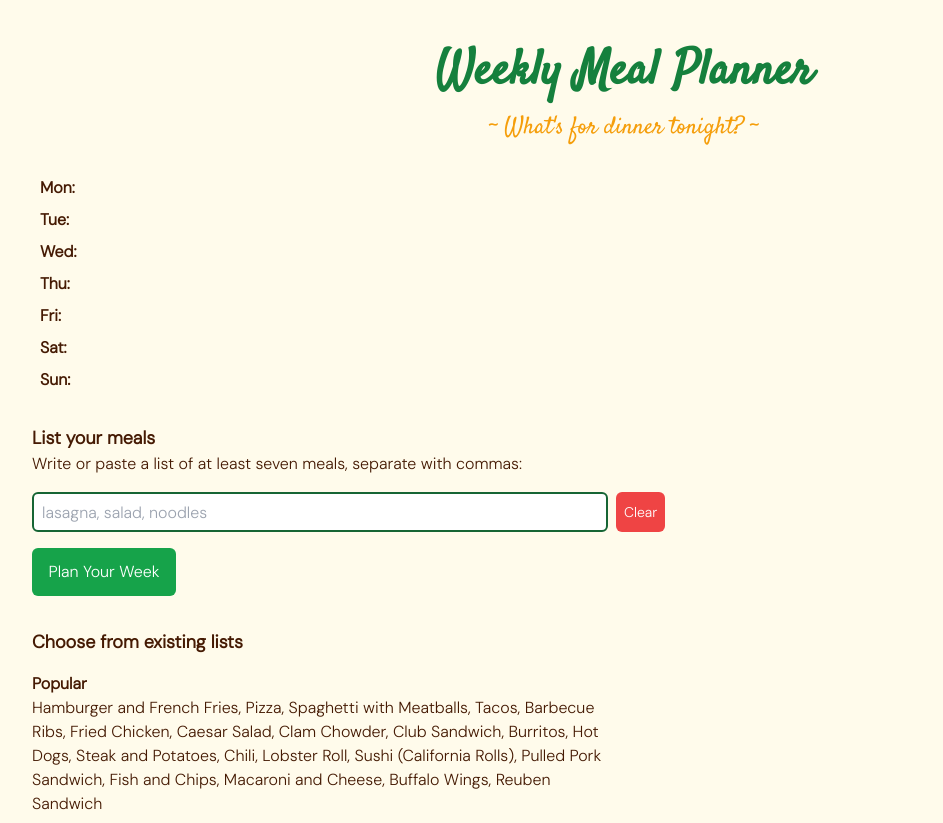
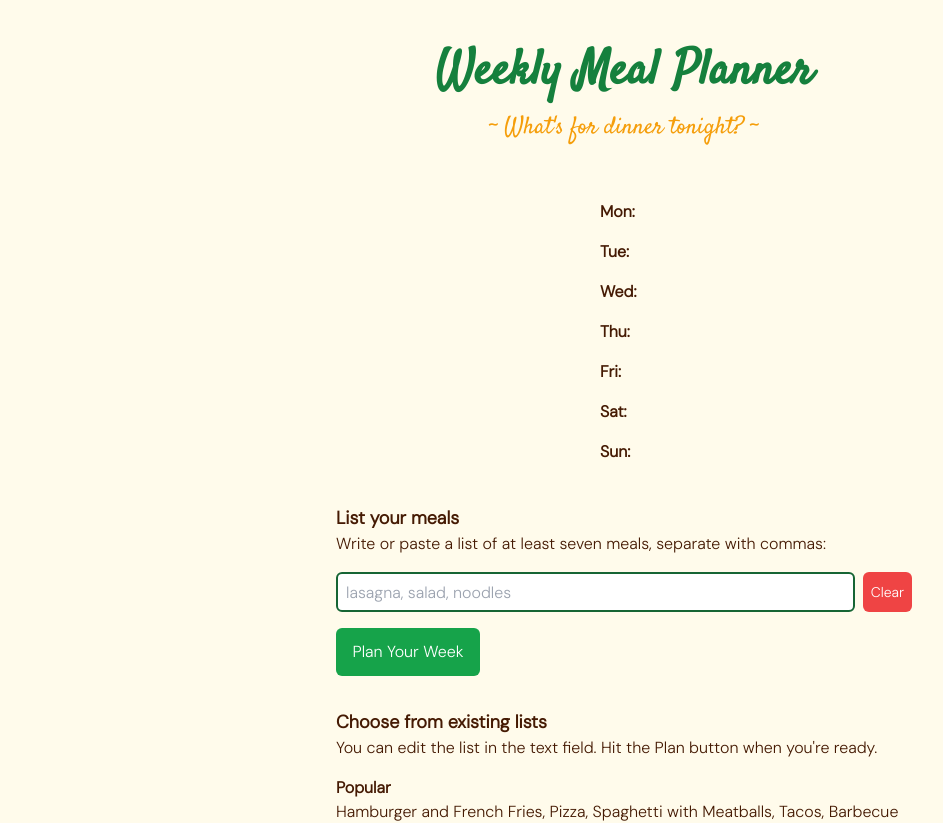
Before and after one commit to freddiekaplan-cme/WeeklyMealPlanner, a React (Vite) app: page / in a window 1280 px wide. Shown: the top 823 px of the page, without its empty margins (16-959 px from the left). Built offline with nearby package versions, Linux system fonts and the light colour scheme.

Commit message:
Add flex styling.

```diff
--- a/src/App.tsx
+++ b/src/App.tsx
@@ -58,7 +58,7 @@ function App() {
 
 	return (
 		<div>
-			<div className="font-dm px-8 md:px-12 text-amber-950 bg-amber-50">
+			<div className="font-dm px-8 md:px-12 text-amber-950 bg-amber-50 pb-8">
 				<Header
 					title="Weekly Meal Planner"
 					subtitle="~ What's for dinner tonight? ~"
@@ -72,6 +72,8 @@ function App() {
 					sat={meal[5]}
 					sun={meal[6]}
 				/>
+				<div className="flex sm:justify-center">
+					<div className="flex-col">
 						<Inputs
 							inputValue={inputValue}
 							onInputChange={handleInputChange}
@@ -88,6 +90,10 @@ function App() {
 						<h2 className="text-lg mt-8 font-bold">
 							Choose from existing lists
 						</h2>
+						<p>
+							You can edit the list in the text field. Hit the
+							Plan button when you're ready.
+						</p>
 						<Lists
 							listName={popular.name}
 							listArray={popular.list}
@@ -107,6 +113,8 @@ function App() {
 							changeButtonText={changeButtonText}
 						/>
 					</div>
+				</div>
+			</div>
 			<Footer />
 		</div>
 	)
--- a/src/components/Footer/index.tsx
+++ b/src/components/Footer/index.tsx
@@ -1,7 +1,7 @@
 const Footer = () => {
 	return (
 		<div className="bg-green-600 text-center">
-			<div className="py-10 mt-8 text-white">© 2023 Freddie Kaplan </div>
+			<div className="py-10 text-white">© 2023 Freddie Kaplan </div>
 		</div>
 	)
 }
--- a/src/components/Inputs/index.tsx
+++ b/src/components/Inputs/index.tsx
@@ -42,9 +42,9 @@ function Inputs({
 					commas:
 				</label>
 			</p>
-			<div className="mt-4 h-10 flex items-center">
+			<div className="mt-4 h-10 flex items-center sm:max-w-xl">
 				<input
-					className="rounded-md border-green-800 border-2 p-2 h-full flex-grow sm:max-w-xl"
+					className="rounded-md border-green-800 border-2 p-2 h-full flex-grow "
 					type="text"
 					id="myInput"
 					value={localInputValue}
--- a/src/components/Week/index.tsx
+++ b/src/components/Week/index.tsx
@@ -10,34 +10,36 @@ interface DayProp {
 
 const Week = ({ mon, tue, wed, thu, fri, sat, sun }: DayProp) => {
 	return (
-		<div className="my-8 font-bold">
-			<div className="m-2">
+		<div className="flex sm:justify-center">
+			<div className="my-8 font-bold sm:max-w-sm flex flex-col">
+				<div className="my-2">
 					<span className="w-12 inline-block">Mon: </span>
 					<span className="font-normal">{mon}</span>
 				</div>
-			<div className="m-2">
+				<div className="my-2">
 					<span className="w-12 inline-block">Tue: </span>
 					<span className="font-normal">{tue}</span>
 				</div>
-			<div className="m-2">
+				<div className="my-2">
 					<span className="w-12 inline-block">Wed: </span>
 					<span className="font-normal">{wed}</span>
 				</div>
-			<div className="m-2">
+				<div className="my-2">
 					<span className="w-12 inline-block">Thu: </span>
 					<span className="font-normal">{thu}</span>
 				</div>
-			<div className="m-2">
+				<div className="my-2">
 					<span className="w-12 inline-block">Fri: </span>
 					<span className="font-normal">{fri}</span>
 				</div>
-			<div className="m-2">
+				<div className="my-2">
 					<span className="w-12 inline-block">Sat: </span>
 					<span className="font-normal">{sat}</span>
 				</div>
-			<div className="m-2">
+				<div className="my-2">
 					<span className="w-12 inline-block">Sun: </span>
 					<span className="font-normal">{sun}</span>
+				</div>
 			</div>
 		</div>
 	)
```
Lines whose indentation alone changed are shown as unchanged.
